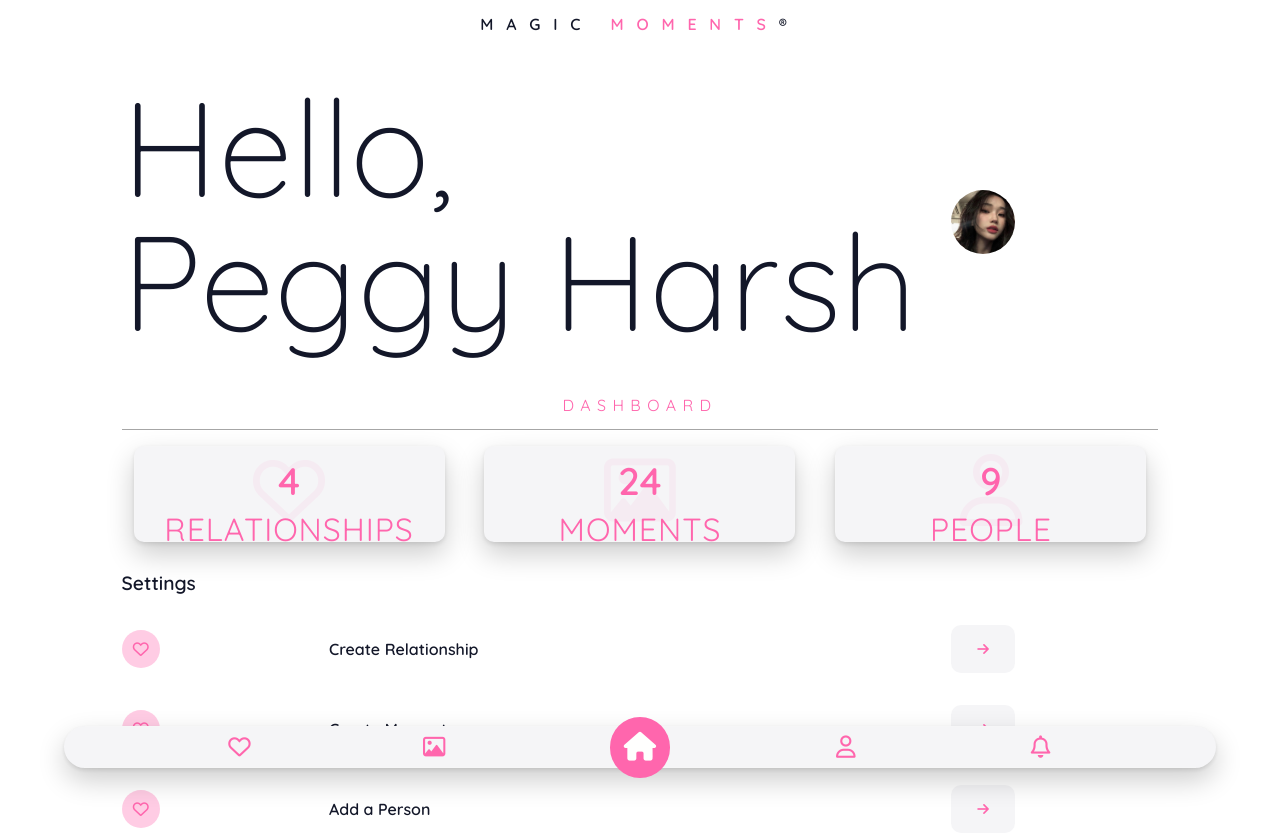
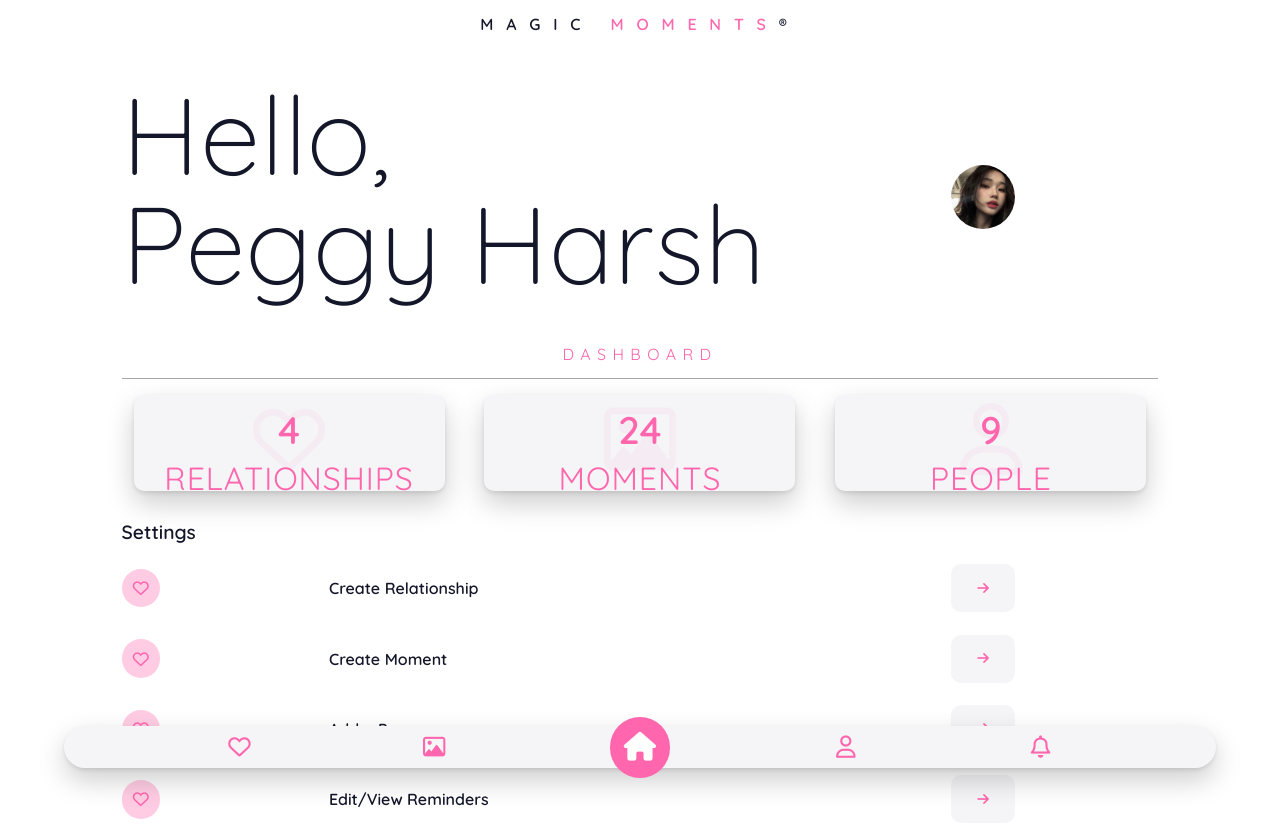
Before and after one commit to rlharsh/My-Moments, a website: page index.html in a window 1280 px wide. Shown: the top 836 px of the page. Drawn offline with nearby package versions, Linux system fonts and the light colour scheme; files whose address does not match are found by name.

Commit message:
Update GUI

```diff
--- a/assets/css/style.css
+++ b/assets/css/style.css
@@ -72,7 +72,7 @@ body {
 
 .user-information-wrapper__header {
     font-weight: 100;
-    font-size: 10.5vw;
+    font-size: 8.5vw;
 }
 
 .name-wrapper{
@@ -259,7 +259,7 @@ body {
     padding: 0;
     justify-content: space-around;
     align-items: center;
-    margin-top: 2rem;
+    margin-top: 1.4rem;
 }
 
 /* Controls */
@@ -513,5 +513,7 @@ input:checked + .slider:before {
     background-color: var(--gentle-grey);
     border-radius: var(--border-radius-small);
 
+    font-weight: 100;
+
     color: var(--light-theme-button-1-accent-color);
 }
```
